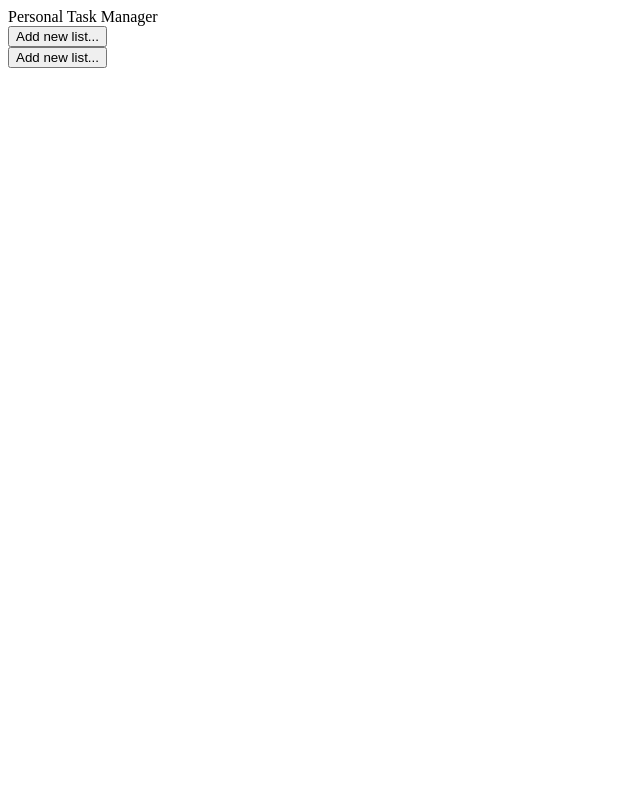
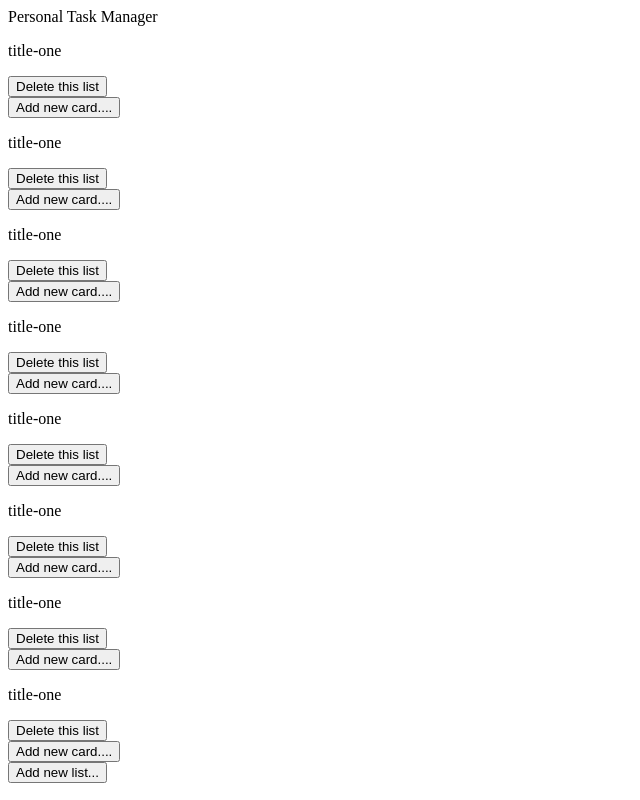
Before and after one commit to vy3191/personal_task_manager, a React app: page / in a window 1280 px wide. Shown: the whole page, without its empty margins (0-640 px from the left). Built offline with nearby package versions, Linux system fonts and the light colour scheme.

Commit message:
Modified some styles

```diff
--- a/src/components/Button/_Button.scss
+++ b/src/components/Button/_Button.scss
@@ -17,6 +17,7 @@
   &.action {
     background-color: $colors-greyscale-white;
     color:$colors-greyscale-black;
+    padding: 7px 0;
     text-align: left;
     &:hover {
       text-decoration: underline;
--- a/src/components/List/_List.scss
+++ b/src/components/List/_List.scss
@@ -2,7 +2,23 @@
   width: 240px;
   border: 1px solid $colors-greyscale-black;
   padding: 7px;
+  flex-shrink: 0;
+  &-heading {
+    display: flex;
+    justify-content: space-between;
+    align-items: center;
+    margin-bottom: 7px;
+  }
+  &+.components-list {
+      margin-left: 15px;
+  }
   @media screen and ($device-medium) {
     padding: 15px;
+    &-heading {
+      margin-bottom: 15px;
+    }
+    &+.components-list {
+      margin-left: 30px;
+    }
   }
 }
--- a/src/components/List/index.js
+++ b/src/components/List/index.js
@@ -15,7 +15,11 @@ class List extends Component {
   }
 
   handleDeleteList(event) {
-    console.log('create a new list')
+    console.log('deleting a  list')
+  }
+
+  handleAddNewCard(event) {
+    console.log('creating a new card')
   }
 
 
@@ -29,19 +33,24 @@ class List extends Component {
             styleType="action"
             onClick={this.handleAddNewList}
           >
-              {COPY.ADD_NEW_LIST}
+            {COPY.ADD_NEW_LIST}
           </Button>
         ) || (
           <React.Fragment>
              <div className="components-list-heading">
                 <p>{name}</p>
                 <Button
-                  styleType="action"
                   onClick={ this.handleDeleteList }
                 >
-                    {COPY.DELETE_LIST}
+                  {COPY.DELETE_LIST}
                 </Button>
              </div>
+             <Button
+                  styleType="action"
+                  onClick={ this.handleAddNewCard }
+                >
+                  {COPY.ADD_NEW_CARD}
+              </Button>
           </React.Fragment>
         )
       }
--- a/src/pages/Base/_App.scss
+++ b/src/pages/Base/_App.scss
@@ -11,7 +11,7 @@
 
 p {
   margin: 0 0 16px;
-  &:last-child {
+  &:last-child, &:last-of-type {
     margin-bottom: 0;
   }
 }
--- a/src/pages/Home/_Home.scss
+++ b/src/pages/Home/_Home.scss
@@ -1,4 +1,7 @@
-section {
-  height: 500px;
-  display: flex;
+.dynamic-lists {
+  display:flex;
 }
+
+.last-list {
+   min-height: 120px;
+}
--- a/src/pages/Home/index.js
+++ b/src/pages/Home/index.js
@@ -12,12 +12,18 @@ class Home extends React.Component {
   render() {
     const { lists } = this.state;
     return(
-      <>
-       {
-         !lists.length && <List addNewList />
-       }
-       <List addNewList />
-      </>
+      <div className="dynamic-lists">
+        <List name="title-one" />
+        <List name="title-one" />
+        <List name="title-one" />
+        <List name="title-one" />
+        <List name="title-one" />
+        <List name="title-one" />
+        <List name="title-one" />
+        <List name="title-one" />
+
+        <List addNewList />
+      </div>
     )
   }
 }
```
